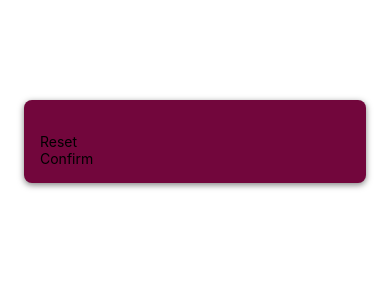
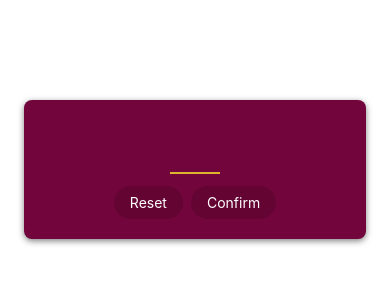
Before and after one commit to filip-tod/native-miniGame, a React Native app: screen / in a window 390 px wide. Shown: the top 300 px of the page. Built offline with nearby package versions, Linux system fonts and the light colour scheme.

Commit message:
button setup

```diff
--- a/components/PrimaryButton.js
+++ b/components/PrimaryButton.js
@@ -1,12 +1,42 @@
-import {View, Text} from "react-native";
+import {View, Text, Pressable, StyleSheet} from "react-native";
 
 function PrimaryButton({children}){
+    function pressHandler(){
+        console.log("ejuj");
+    }
     return (
-        <View>
-            <Text>
+        <View style={styles.buttonOuterContainer}>
+        <Pressable style={({pressed})=> pressed
+            ? [styles.buttonInnerContainer, styles.pressed]
+            : styles.buttonInnerContainer}
+                   onPress={pressHandler}
+                   android_ripple={{color: '#3f021e'}}>
+            <Text style={styles.buttonText}>
                 {children}
             </Text>
+        </Pressable>
         </View>
     )
 }
 export default PrimaryButton;
+const styles = StyleSheet.create({
+    buttonOuterContainer:{
+        borderRadius: 28,
+        margin:4,
+        overflow:"hidden",
+    },
+    buttonInnerContainer: {
+        backgroundColor: '#640433',
+        paddingVertical: 8,
+        paddingHorizontal: 16,
+        elevation: 2, //Android only
+    },
+    buttonText:{
+        color: "white",
+        textAlign: "center",
+    },
+    pressed:{
+        opacity: 0.75,
+
+    }
+})
--- a/screens/StartGameScreen.js
+++ b/screens/StartGameScreen.js
@@ -4,9 +4,20 @@ import PrimaryButton from "../components/PrimaryButton";
 function StartGameScreen() {
     return(
         <View style={styles.inputContainer}>
-            <TextInput/>
-            <PrimaryButton>Reset</PrimaryButton>
-            <PrimaryButton>Confirm</PrimaryButton>
+            <TextInput
+                keyboardType={'number-pad'}
+                maxLength={2}
+                style={styles.numberInput}
+                autoCapitalize={'none'}
+                autoCorrect={false}/>
+            <View style={styles.buttonsContainers}>
+                <View style={styles.buttonInnerContainer}>
+                    <PrimaryButton>Reset</PrimaryButton>
+                </View>
+                <View style={styles.buttonInnerContainer}>
+                    <PrimaryButton>Confirm</PrimaryButton>
+                </View>
+            </View>
         </View>
     );
 }
@@ -14,6 +25,8 @@ export default StartGameScreen;
 
 const styles = StyleSheet.create({
     inputContainer: {
+        justifyContent: "center",
+        alignItems: "center",
         marginHorizontal: 24,
         borderRadius: 8,
         marginTop: 100,
@@ -24,5 +37,22 @@ const styles = StyleSheet.create({
         shadowOffset:{width: 0, height: 2}, //ios only concept, like box shadow
         shadowOpacity: 0.5, //ios only concept, like box shadow
         shadowRadius: 6, //ios only concept, like box shadow
+    },
+    numberInput:{
+        height: 50,
+        width: 50,
+        fontSize: 32,
+        borderBottomColor: "#ddb52f",
+        borderBottomWidth: 2,
+        color: "#ddb52f",
+        marginVertical:8,
+        fontWeight: "bold",
+        textAlign: "center"
+    },
+    buttonsContainers:{
+        flexDirection:"row"
+    },
+    buttonContainer:{
+        flex: 1
     }
 })
```
